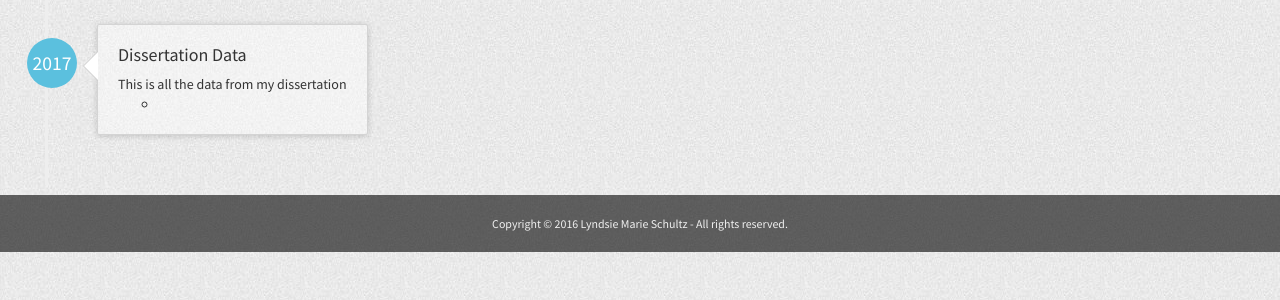
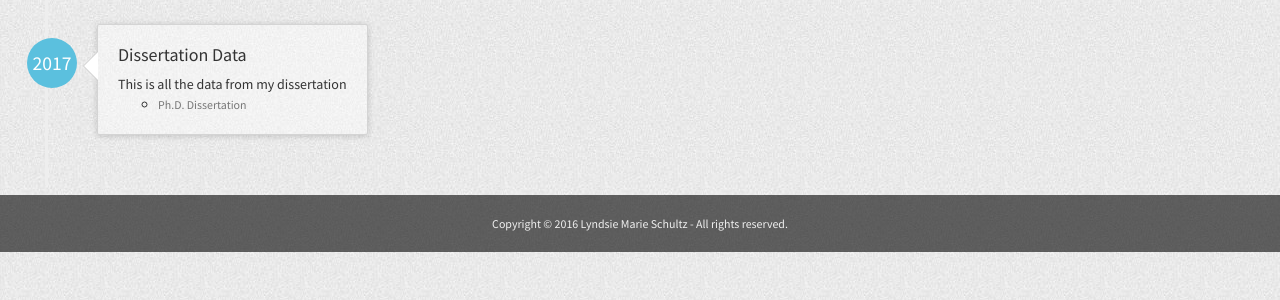
Before and after one commit to mjschultz/lmschultz, a Jekyll site: the page built from data.html, in a window 1280 px wide. Shown: the part 243-543 px from the top of the page. Built offline with Jekyll 4.4.1, drawn with Linux system fonts in a browser that asks for light colours; nearby versions of some CDN libraries.

Commit message:
Fix title

```diff
--- a/data.html
+++ b/data.html
@@ -30,7 +30,7 @@ layout: default
                                         <li>
                                             {% if paper.title %}
                                             {% if paper.link %}<a href="{{ paper.link }}">{% endif %}
-                                                <small class="text-muted">{{ paper.name }}</span>
+                                                <small class="text-muted">{{ paper.title }}</span>
                                             {% if paper.link %}</a>{% endif %}
                                             {% endif %}
                                         </li>
```
